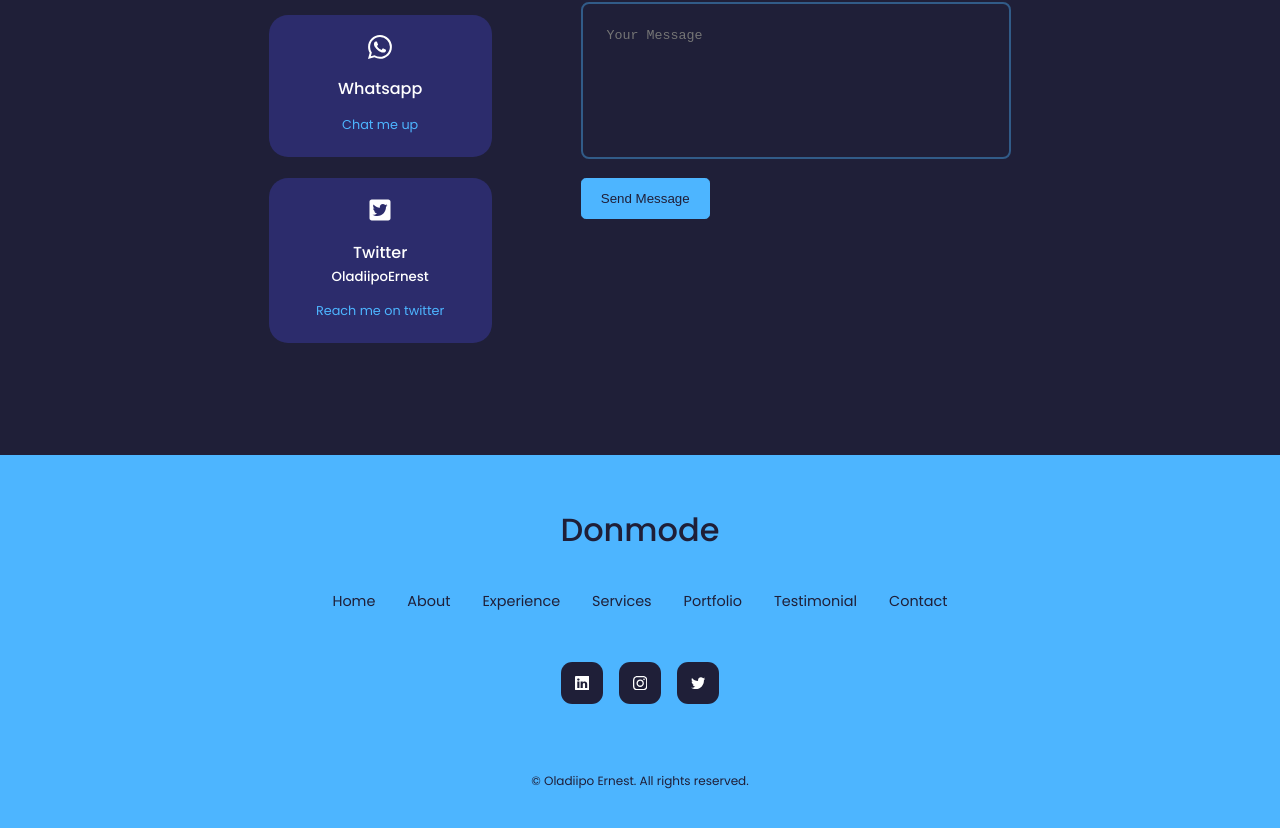
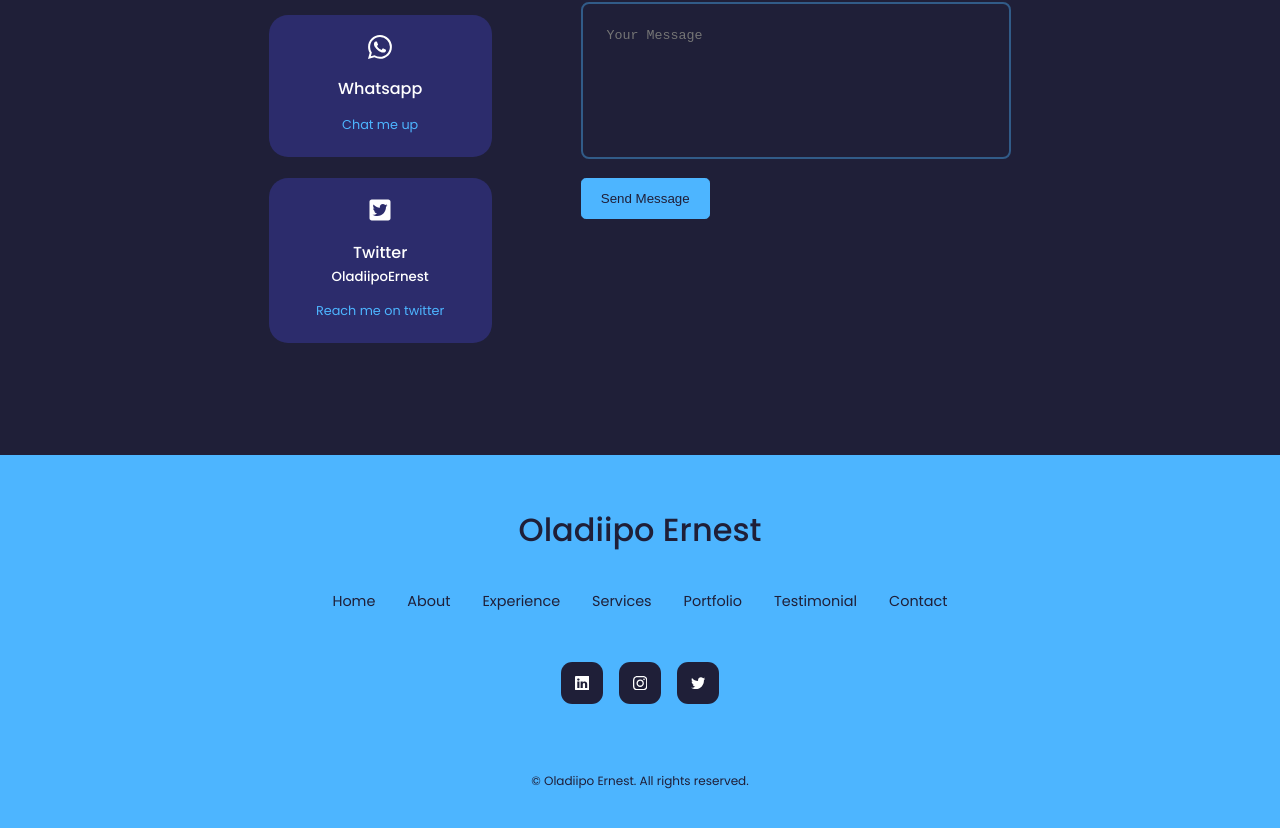
Before and after one commit to donmode/portfolio, a React (Create React App) app: page / in a window 1280 px wide. Shown: the part 4850-5678 px from the top of the page. Built offline with nearby package versions, Linux system fonts and the light colour scheme.

Commit message:
modified footer

```diff
--- a/src/components/footer/Footer.jsx
+++ b/src/components/footer/Footer.jsx
@@ -7,8 +7,8 @@ import { FaTwitter } from "react-icons/fa";
 const Footer = () => {
   return (
     <footer id="footer">
-      <a href="https://oladipupoernest.com" className="footer__logo">
-        Donmode
+      <a href="https://oladiipoernest.com" className="footer__logo">
+        Oladiipo Ernest
       </a>
       <ul className="permalinks">
         <li>
```
